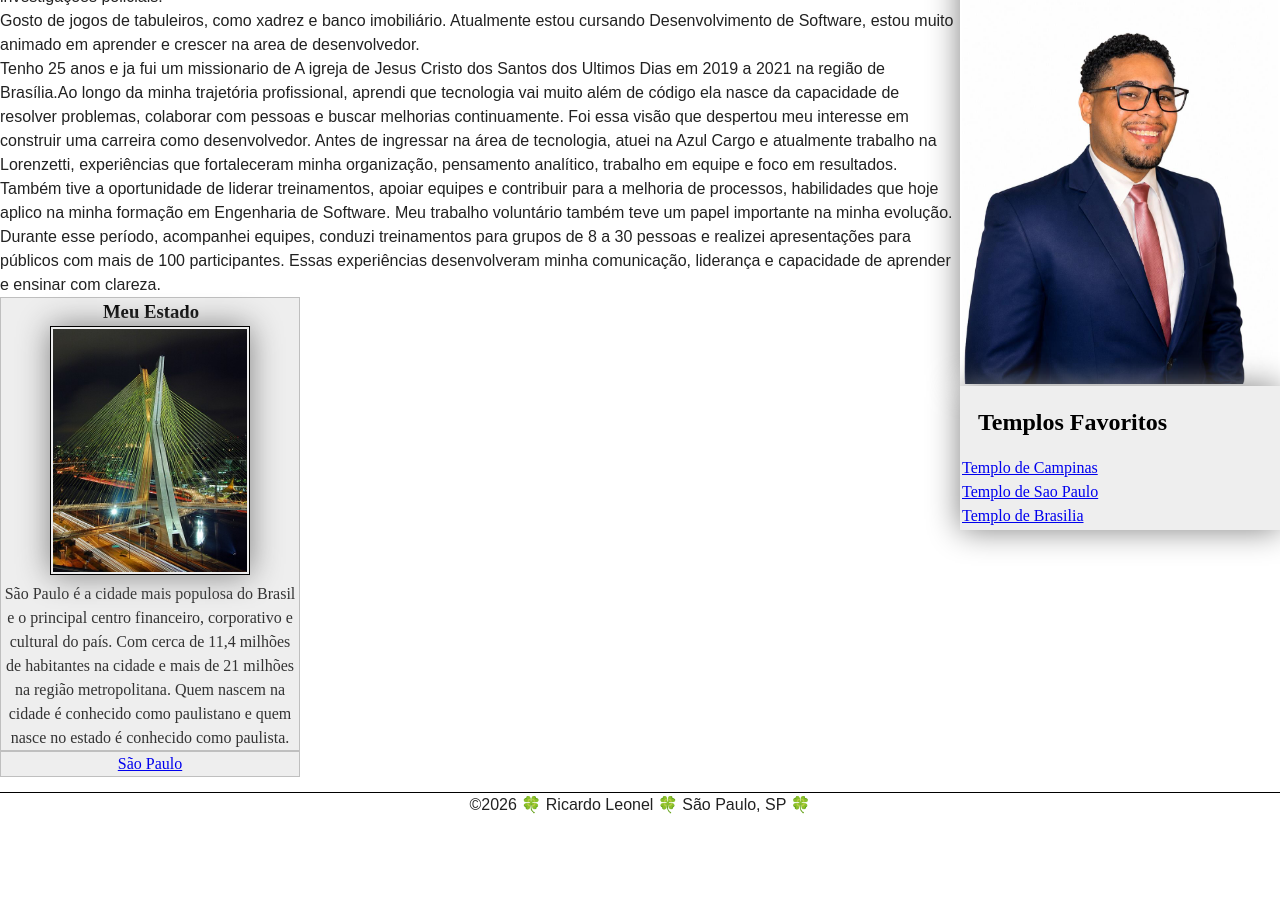
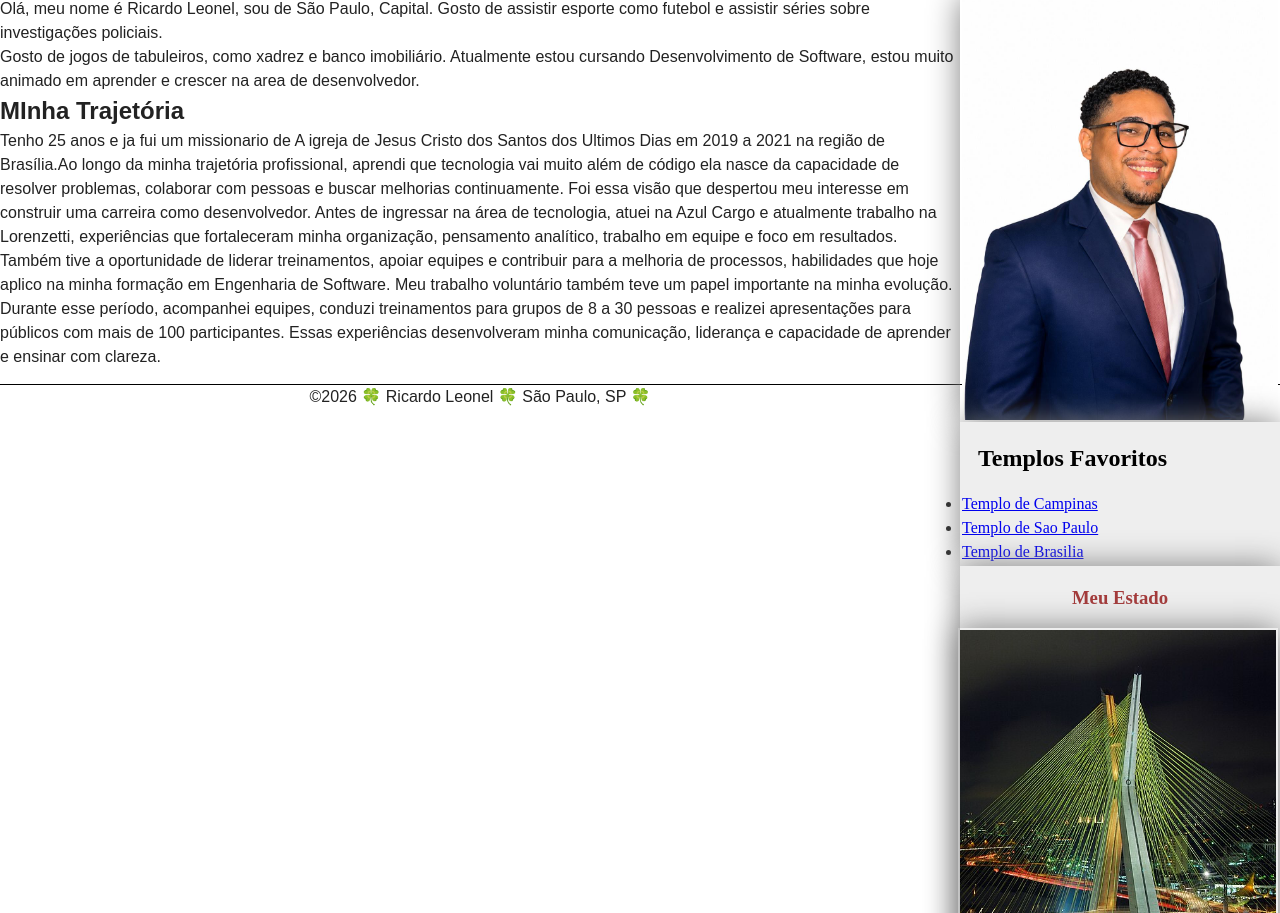
Before and after one commit to ricardoleonelbpn/wdd130, a plain HTML site: page index.html in a window 1280 px wide. Shown: the part 363-1276 px from the top of the page. Before the commit the page ends 1180 px from the top, so only its background shows below. Drawn offline with Linux system fonts and the light colour scheme.

Commit message:
atualização de melhorias na pagina

```diff
--- a/estilos/estilos.css
+++ b/estilos/estilos.css
@@ -123,9 +123,9 @@
 
 aside h3 {
     position: relative;
-    top: 0;
-    left: 1px;
-    color: #000;
+    text-align: center;
+    padding: 16px;
+    color: #a33939;
 }
 
 p {
--- a/index.html
+++ b/index.html
@@ -28,34 +28,44 @@
     <main>
 
         <h1>Ricardo Leonel | WDD 130</h1>
-        <img src="imagens/perfil.jpeg" alt="Foto de perfil Ricardo Leonel" width="1000">
+        <section>
+            <h2>Sobre Mim</h2>
+            <img src="imagens/perfil.jpeg" alt="Foto de perfil Ricardo Leonel">
             <p>
                 Olá, meu nome é Ricardo Leonel, sou de São Paulo, Capital. Gosto de assistir esporte
                 como futebol e assistir séries sobre investigações policiais.
             </p>
             <p>
-            Gosto de jogos de tabuleiros, como xadrez e banco imobiliário. Atualmente estou cursando
+                Gosto de jogos de tabuleiros, como xadrez e banco imobiliário. Atualmente estou
+                cursando
                 Desenvolvimento de Software, estou muito animado em aprender e crescer na area de
                 desenvolvedor.
             </p>
+        </section>
+        <section>
+            <h2>MInha Trajetória</h2>
             <p>
-            Tenho 25 anos e ja fui um missionario de A igreja de Jesus Cristo dos Santos dos Ultimos
+                Tenho 25 anos e ja fui um missionario de A igreja de Jesus Cristo dos Santos dos
+                Ultimos
                 Dias em 2019 a 2021 na região de Brasília.Ao longo da minha trajetória profissional,
                 aprendi que tecnologia vai muito além de código ela nasce
                 da capacidade de resolver problemas, colaborar com pessoas e buscar melhorias
                 continuamente. Foi
                 essa visão que despertou meu interesse em construir uma carreira como desenvolvedor.
-            Antes de ingressar na área de tecnologia, atuei na Azul Cargo e atualmente trabalho na
+                Antes de ingressar na área de tecnologia, atuei na Azul Cargo e atualmente trabalho
+                na
                 Lorenzetti,
                 experiências que fortaleceram minha organização, pensamento analítico, trabalho em
                 equipe e foco em
                 resultados. Também tive a oportunidade de liderar treinamentos, apoiar equipes e
                 contribuir para a
-            melhoria de processos, habilidades que hoje aplico na minha formação em Engenharia de
+                melhoria de processos, habilidades que hoje aplico na minha formação em Engenharia
+                de
                 Software.
 
 
-            Meu trabalho voluntário também teve um papel importante na minha evolução. Durante esse
+                Meu trabalho voluntário também teve um papel importante na minha evolução. Durante
+                esse
                 período,
                 acompanhei equipes, conduzi treinamentos para grupos de 8 a 30 pessoas e realizei
                 apresentações para
@@ -63,29 +73,29 @@
                 comunicação,
                 liderança e capacidade de aprender e ensinar com clareza.
             </p>
+        </section>
 
         <aside>
             <h2>Templos Favoritos</h2>
             <ul>
-                <a href="http://www.churchofjesuschrist.org/temples/details/campinas-brazil-temple?lang=por"
-                  target="_blank" rel="noopener noreferrer">Templo de Campinas</a>
-                <a href="http://www.churchofjesuschrist.org/temples/details/sao-paulo-brazil-temple?lang=por"
-                  target="
-                    _blank" rel="noopener noreferrer">Templo de Sao Paulo</a>
-                <a href="http://www.churchofjesuschrist.org/temples/details/brasilia-brazil-temple?lang=por"
-                  target="
-                    _blank" rel="noopener noreferrer">Templo de Brasilia</a>
+                <li><a href="http://www.churchofjesuschrist.org/temples/details/campinas-brazil-temple?lang=por"
+                      target="_blank" rel="noopener noreferrer">Templo de Campinas</a></li>
+                <li><a href="http://www.churchofjesuschrist.org/temples/details/sao-paulo-brazil-temple?lang=por"
+                      target="_blank" rel="noopener noreferrer">Templo de Sao Paulo</a></li>
+                <li><a href="http://www.churchofjesuschrist.org/temples/details/brasilia-brazil-temple?lang=por"
+                      target="_blank" rel="noopener noreferrer">Templo de Brasilia</a></li>
             </ul>
         </aside>
 
-    </main>
         <aside>
             <h3>Meu Estado</h3>
             <img src="semana02/imagens/ponte_estaiada_sp.jpg" alt="Ponte Estaida - São Paulo">
             <p>
                 São Paulo é a cidade mais populosa do Brasil e o principal centro financeiro,
-            corporativo e cultural do país. Com cerca de 11,4 milhões de habitantes na cidade e mais
-            de 21 milhões na região metropolitana. Quem nascem na cidade é conhecido como paulistano
+                corporativo e cultural do país. Com cerca de 11,4 milhões de habitantes na cidade e
+                mais
+                de 21 milhões na região metropolitana. Quem nascem na cidade é conhecido como
+                paulistano
                 e quem nasce no estado é conhecido como paulista.
             </p>
 
@@ -94,6 +104,7 @@
             <a href="http://prefeitura.sp.gov.br/web/governo/w/institucional/348594" target="_blank"
               rel="noopener noreferrer">São Paulo</a>
         </aside>
+    </main>
 
     <footer>
         <p>©2026 🍀 Ricardo Leonel 🍀 São Paulo, SP 🍀</p>
```
Lines whose indentation alone changed are shown as unchanged.
